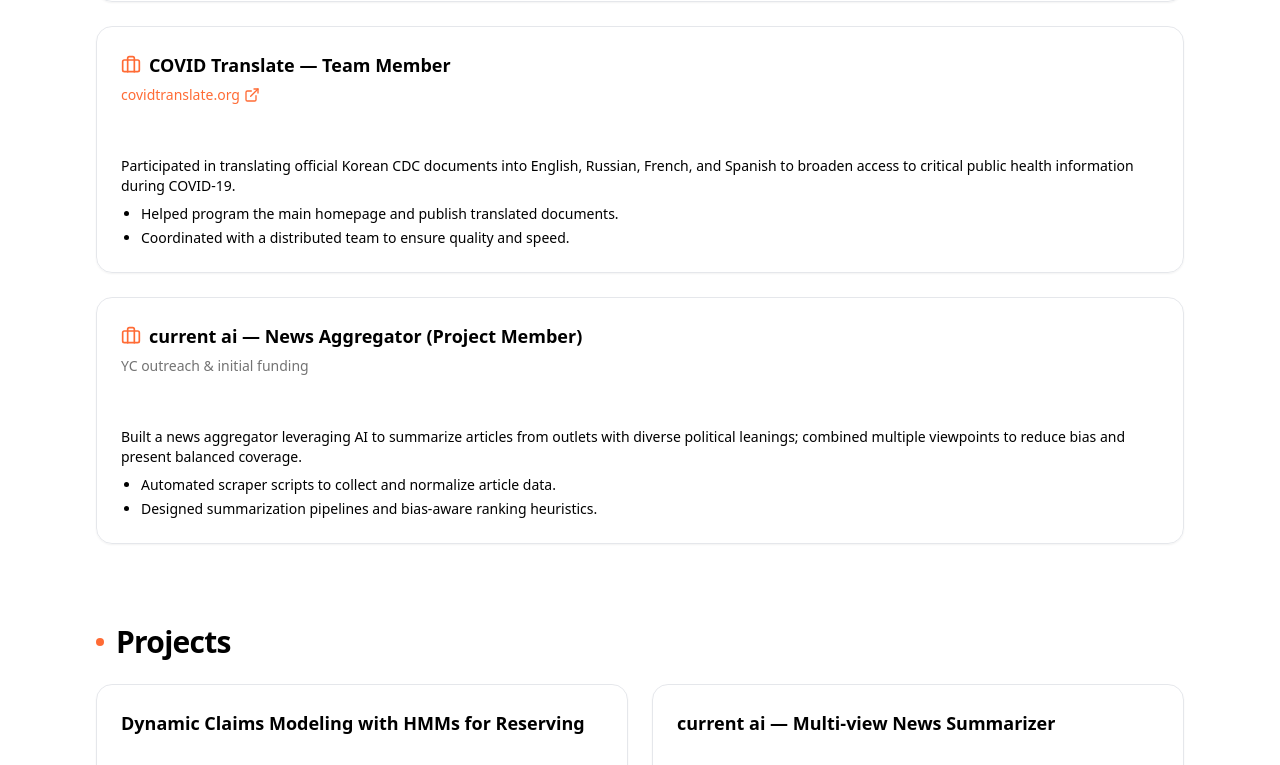
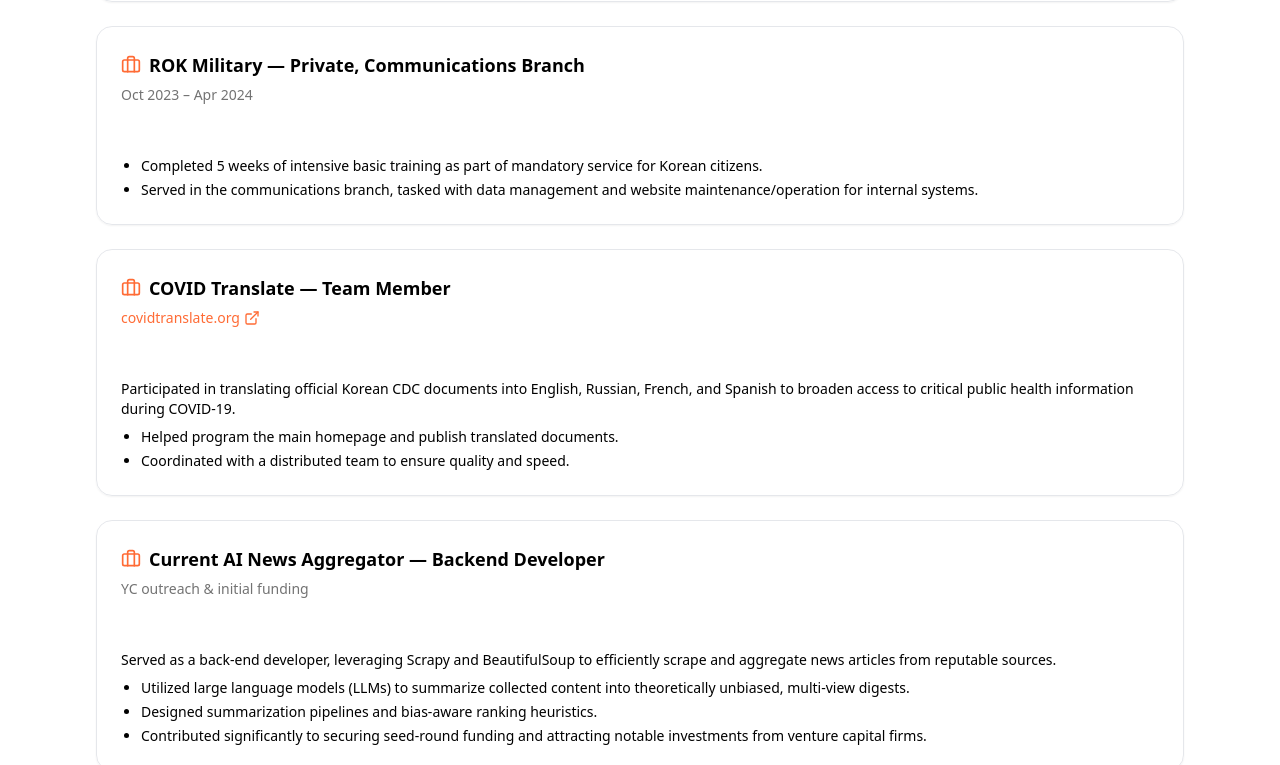
Before and after one commit to MalcolmJAPark/resume-site, a React (Vite) app: page / in a window 1280 px wide. Shown: the part 2195-2960 px from the top of the page. Built offline with nearby package versions, Linux system fonts and the light colour scheme.

Commit message:
Update App.jsx

```diff
--- a/src/App.jsx
+++ b/src/App.jsx
@@ -90,7 +90,7 @@
         </CardHeader>
         <CardContent className="space-y-2">
           <div className="font-medium">B.S. in Mathematics (Computer Science focus) · Data Science minor</div>
-          <div>GPA: 3.782 (one class remaining)</div>
+          <div>GPA: 3.054 (one class remaining)</div>
           <div className="text-sm text-muted-foreground">Relevant: Algorithms, Probability/Stats, ML, Data Engineering, Econometrics.</div>
         </CardContent>
       </Card>
@@ -177,6 +177,21 @@
       <Card className="rounded-2xl">
         <CardHeader>
           <CardTitle className="flex items-center justify-between">
+            <span className="flex items-center gap-2"><Briefcase className="h-5 w-5 text-accent" /> ROK Military — Private, Communications Branch</span>
+            <span className="text-sm font-normal text-muted-foreground">Oct 2023 – Apr 2024</span>
+          </CardTitle>
+        </CardHeader>
+        <CardContent className="text-sm space-y-2">
+          <ul className="list-disc pl-5 space-y-1">
+            <li>Completed 5 weeks of intensive basic training as part of mandatory service for Korean citizens.</li>
+            <li>Served in the communications branch, tasked with data management and website maintenance/operation for internal systems.</li>
+          </ul>
+        </CardContent>
+      </Card>
+
+      <Card className="rounded-2xl">
+        <CardHeader>
+          <CardTitle className="flex items-center justify-between">
             <span className="flex items-center gap-2"><Briefcase className="h-5 w-5 text-accent" /> COVID Translate — Team Member</span>
             <span className="text-sm font-normal text-muted-foreground"><Anchor href="https://covidtranslate.org/">covidtranslate.org</Anchor></span>
           </CardTitle>
@@ -193,15 +208,16 @@
       <Card className="rounded-2xl">
         <CardHeader>
           <CardTitle className="flex items-center justify-between">
-            <span className="flex items-center gap-2"><Briefcase className="h-5 w-5 text-accent" /> current ai — News Aggregator (Project Member)</span>
+            <span className="flex items-center gap-2"><Briefcase className="h-5 w-5 text-accent" /> Current AI News Aggregator — Backend Developer</span>
             <span className="text-sm font-normal text-muted-foreground">YC outreach & initial funding</span>
           </CardTitle>
         </CardHeader>
         <CardContent className="text-sm space-y-2">
-          <p>Built a news aggregator leveraging AI to summarize articles from outlets with diverse political leanings; combined multiple viewpoints to reduce bias and present balanced coverage.</p>
+          <p>Served as a back-end developer, leveraging Scrapy and BeautifulSoup to efficiently scrape and aggregate news articles from reputable sources.</p>
           <ul className="list-disc pl-5 space-y-1">
-            <li>Automated scraper scripts to collect and normalize article data.</li>
+            <li>Utilized large language models (LLMs) to summarize collected content into theoretically unbiased, multi-view digests.</li>
             <li>Designed summarization pipelines and bias-aware ranking heuristics.</li>
+            <li>Contributed significantly to securing seed-round funding and attracting notable investments from venture capital firms.</li>
           </ul>
         </CardContent>
       </Card>
@@ -230,7 +246,7 @@
       </Card>
 
       <Card className="rounded-2xl h-full">
-        <CardHeader><CardTitle>current ai — Multi-view News Summarizer</CardTitle></CardHeader>
+        <CardHeader><CardTitle>Current AI News Aggregator</CardTitle></CardHeader>
         <CardContent className="text-sm space-y-3">
           <ul className="list-disc pl-5 space-y-1">
             <li>Web scrapers + summarizers to present balanced, non-partisan digests.</li>
```
